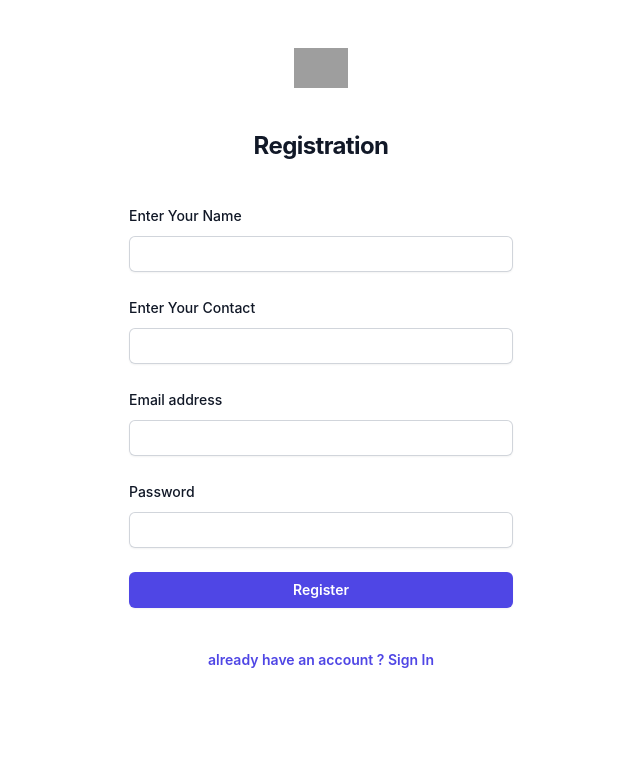
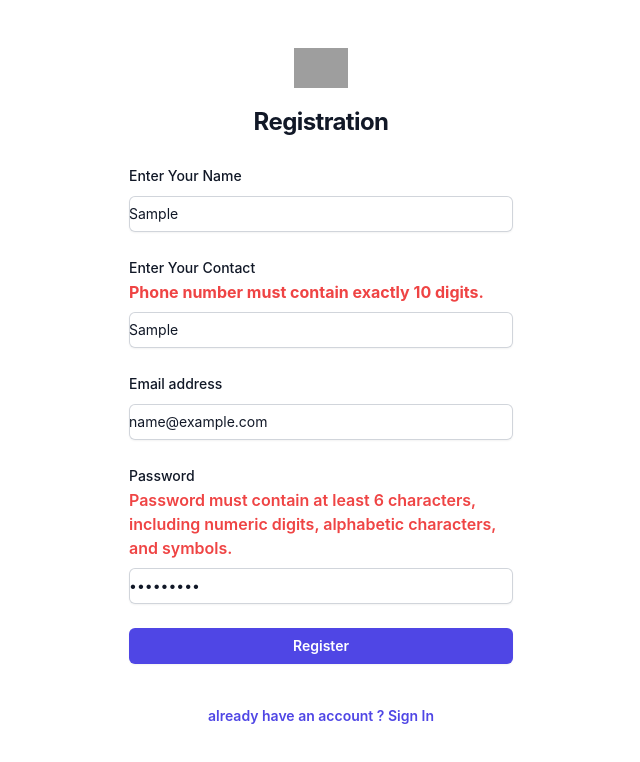
Before and after one commit to Sonam29rajpoot/react-app, a React (Create React App) app: page / in a window 1280 px wide. Both pictures are taken after typing "Sample", "Sample", "name@example.com", "Sample123" into the empty fields and a click on the button "Register". Shown: the top 762 px of the page, without its empty margins (319-959 px from the left). Built offline with nearby package versions, Linux system fonts and the light colour scheme; grey boxes are pictures that could not be loaded.

Commit message:
basic validations

```diff
--- a/src/components/Login/login.jsx
+++ b/src/components/Login/login.jsx
@@ -26,8 +26,10 @@ export default function Login() {
   const onSubmit = (event) => {
     event.preventDefault();
     dispatch(loginUser(loginInput));
-    console.log("object", loginInput);
-    // alert("login Successfully!");
+    setLoginInput({
+      email: "",
+      password: "",
+    });
   };
   return (
     <>
@@ -42,10 +44,19 @@ export default function Login() {
             Sign In
           </h2>
         </div>
-
+        {authState.msg && (
+          <p className="mt-2 text-center text-sm text-green-500">
+            {authState.msg}
+          </p>
+        )}
         <div className="mt-10 sm:mx-auto sm:w-full sm:max-w-sm">
           {/* <form className="space-y-6" action="#" method="POST"> */}
           <form className="space-y-6">
+            {authState.user && (
+              <p className="mt-2 text-center text-green-500 font-black">
+                Login Successfully!
+              </p>
+            )}
             <div>
               <label
                 htmlFor="email"
@@ -76,12 +87,12 @@ export default function Login() {
                   Password
                 </label>
                 <div className="text-sm">
-                  <a
+                  {/* <a
                     href="#"
                     className="font-semibold text-indigo-600 hover:text-indigo-500"
                   >
                     Forgot password?
-                  </a>
+                  </a> */}
                 </div>
               </div>
               <div className="mt-2">
@@ -96,8 +107,9 @@ export default function Login() {
                   className="block w-full rounded-md border-0 py-1.5 text-gray-900 shadow-sm ring-1 ring-inset ring-gray-300 placeholder:text-gray-400 focus:ring-2 focus:ring-inset focus:ring-indigo-600 sm:text-sm sm:leading-6"
                 />
               </div>
+
               {authState.error && (
-                <p className="mt-2 text-center text-sm text-red-500">
+                <p className="mt-2 text-center text-sm text-red-500 font-black">
                   {authState.error}
                 </p>
               )}
--- a/src/components/Registration/registration.jsx
+++ b/src/components/Registration/registration.jsx
@@ -11,13 +11,30 @@ export default function Registration() {
     password: "",
   });
 
+  const [isPhoneValid, setIsPhoneValid] = useState(true);
+  const [isEmailValid, setIsEmailValid] = useState(true);
+  const [isPasswordValid, setIsPasswordValid] = useState(true);
+
   const [errorInput, setErrorInput] = useState(false);
-
   const dispatch = useDispatch();
 
   const onInputChange = (event) => {
     const nameData = event.target.name;
     const valueData = event.target.value;
+
+    if (nameData === "phone") {
+      const isValidPhone = /^\d{10}$/.test(valueData);
+      setIsPhoneValid(isValidPhone);
+    }
+    if (nameData === "email") {
+      const isValidEmail = /\S+@\S+\.\S+/.test(valueData);
+      setIsEmailValid(isValidEmail);
+    }
+    if (nameData === "password") {
+      const isValidPassword =
+        /^(?=.*\d)(?=.*[a-zA-Z])(?=.*[^a-zA-Z\d]).{6,}$/.test(valueData);
+      setIsPasswordValid(isValidPassword);
+    }
     console.log("object", nameData, valueData);
     setFormInput((preInput) => {
       return {
@@ -26,6 +43,7 @@ export default function Registration() {
       };
     });
   };
+
   const onSubmitHandler = (e) => {
     e.preventDefault();
 
@@ -59,16 +77,19 @@ export default function Registration() {
             src="https://encrypted-tbn0.gstatic.com/images?q=tbn:ANd9GcRkSeenCMOJii-F0MiUzKVOwBfB5HtrHEdJNAKKu7xoqxFHdl1PNwCsSCAQTqk4nZlp-RU&usqp=CAU"
             alt="Your Company"
           />
-          <h2 className="mt-10 text-center text-2xl font-bold leading-9 tracking-tight text-gray-900">
+          <h2 className="mt-4 text-center text-2xl font-bold leading-9 tracking-tight text-gray-900">
             Registration
           </h2>
         </div>
-        {errorInput && (
-          <p className="text-red-500">Please fill in all the fields.</p>
-        )}
-        <div className="mt-10 sm:mx-auto sm:w-full sm:max-w-sm">
+
+        <div className="mt-6 sm:mx-auto sm:w-full sm:max-w-sm">
           {/* <form className="space-y-6" action="#" method="POST"> */}
           <form className="space-y-6">
+            {errorInput && (
+              <p className="text-red-500 font-black">
+                Please fill in all the fields.
+              </p>
+            )}
             <div>
               <label
                 htmlFor="name"
@@ -83,7 +104,6 @@ export default function Registration() {
                   value={formInput.name}
                   type="text"
                   required
-                  maxLength="10"
                   onChange={onInputChange}
                   className="block w-full rounded-md border-0 py-1.5 text-gray-900 shadow-sm ring-1 ring-inset ring-gray-300 placeholder:text-gray-400 focus:ring-2 focus:ring-inset focus:ring-indigo-600 sm:text-sm sm:leading-6"
                 />
@@ -96,6 +116,12 @@ export default function Registration() {
               >
                 Enter Your Contact
               </label>
+              {!isPhoneValid && (
+                <p className="text-red-500 font-bold">
+                  Phone number must contain exactly 10 digits.
+                </p>
+              )}
+
               <div className="mt-2">
                 <input
                   id="phone"
@@ -114,6 +140,11 @@ export default function Registration() {
               >
                 Email address
               </label>
+              {!isEmailValid && (
+                <p className="text-red-500 font-bold">
+                  Please enter a valid email address.
+                </p>
+              )}
               <div className="mt-2">
                 <input
                   id="email"
@@ -134,6 +165,13 @@ export default function Registration() {
               >
                 Password
               </label>
+              {!isPasswordValid && (
+                <p className="text-red-500 font-semibold">
+                  Password must contain at least 6 characters, including numeric
+                  digits, alphabetic characters, and symbols.
+                </p>
+              )}
+
               <div className="mt-2">
                 <input
                   id="password"
@@ -150,6 +188,7 @@ export default function Registration() {
             <div>
               <button
                 type="submit"
+                disabled={!isPhoneValid || !isEmailValid || !isPasswordValid}
                 onClick={onSubmitHandler}
                 className="flex w-full justify-center rounded-md bg-indigo-600 px-3 py-1.5 text-sm font-semibold leading-6 text-white shadow-sm hover:bg-indigo-500 focus-visible:outline focus-visible:outline-2 focus-visible:outline-offset-2 focus-visible:outline-indigo-600"
               >
--- a/src/reducers/authReducer.jsx
+++ b/src/reducers/authReducer.jsx
@@ -11,7 +11,6 @@ const authReducer = (state = initialState, action) => {
       //   "auth",
       //   JSON.stringify({ ...state, user: action.payload })
       // );
-
       return {
         ...state,
         registrations: [...state.registrations, action.payload],
```
